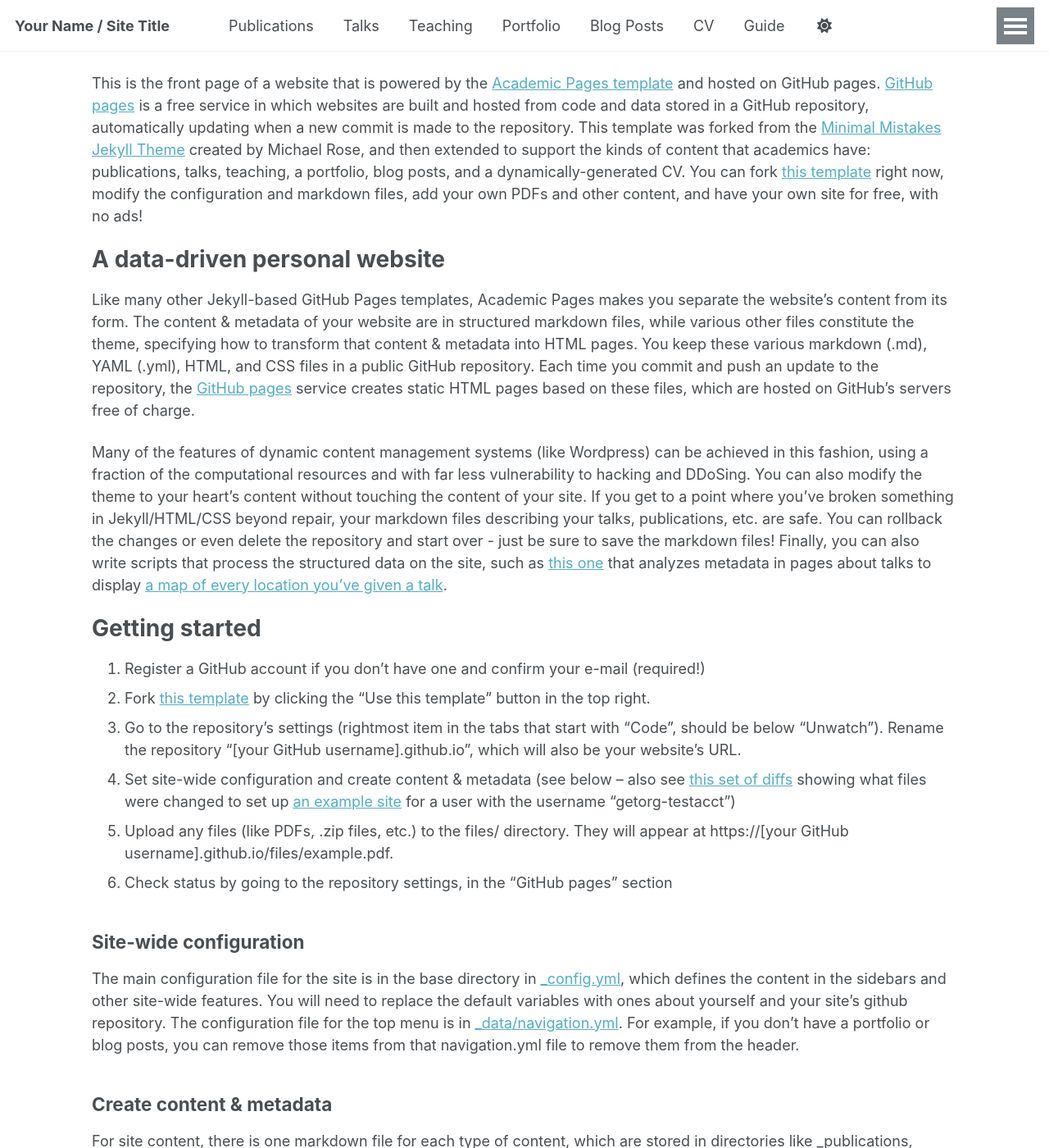
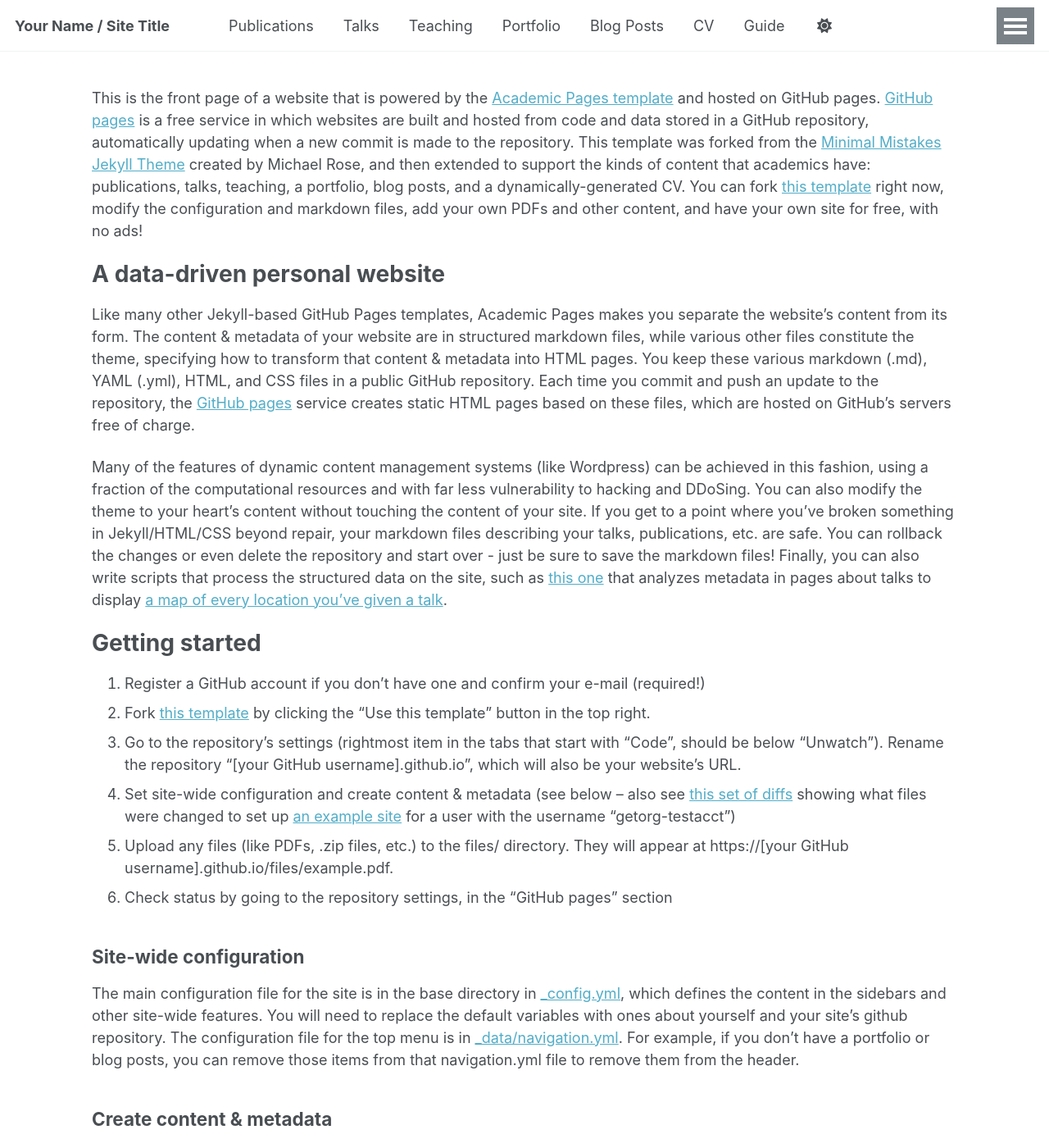
Before and after one commit to XAI-Winter-School/xai-winter-school.github.io, a Jekyll site: the page built from _pages/about.md, in a window 1280 px wide and 1400 px high. Shown: the whole window at 82% size. Built offline with Jekyll 4.4.1, drawn with Linux system fonts in a browser that asks for light colours.

Commit message:
Update plain.html

```diff
--- a/_layouts/plain.html
+++ b/_layouts/plain.html
@@ -3,15 +3,13 @@
 <head>
     {% include head.html %}
     {% include head/custom.html %}
-    <style>
-        .masthead {
-            margin-bottom: 2rem !important;
-        }
-    </style>
 </head>
 <body>
     {% include browser-upgrade.html %}
     {% include masthead.html %}
+
+    <!-- Add this spacer div -->
+    <div style="height: 1rem; width: 100%; clear: both;"></div>
 
     <!-- Add a container div with padding -->
     <div style="padding: 0 4rem; margin: 1rem auto 0; max-width: 1200px;">
```
